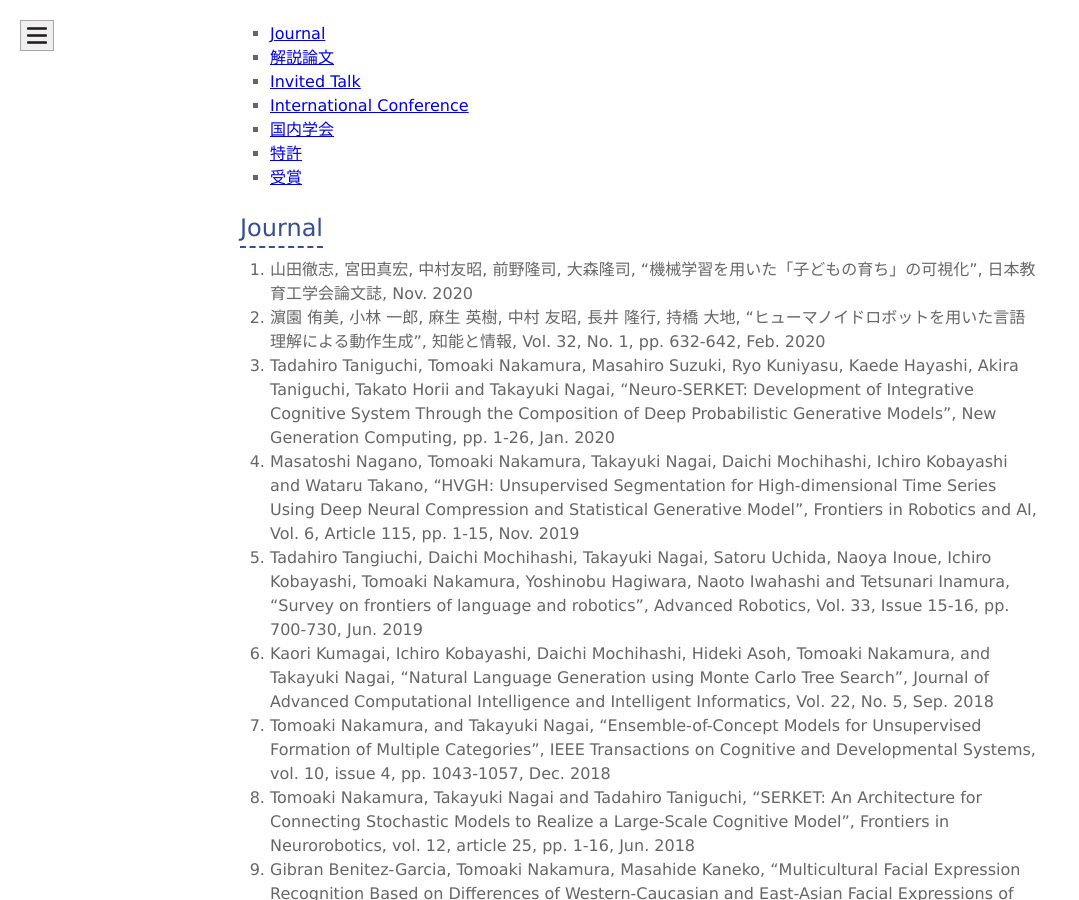
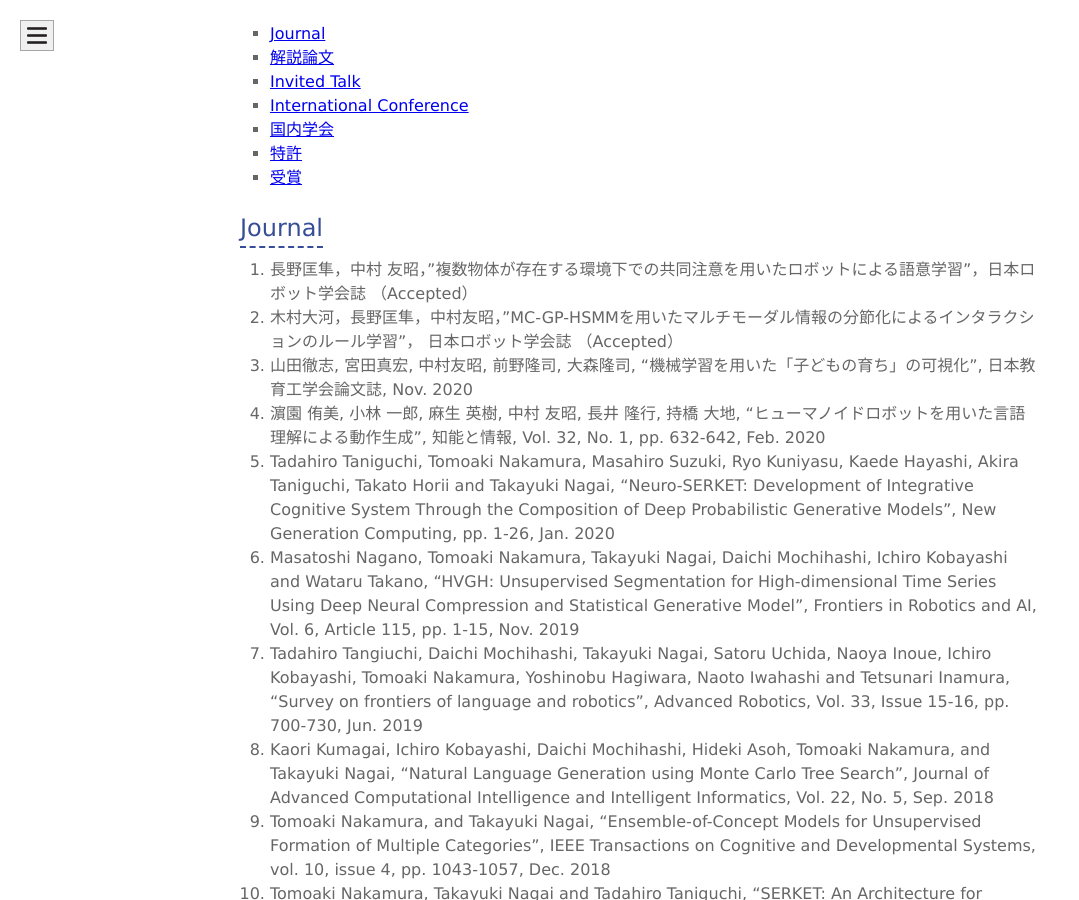
Before and after one commit to naka-lab/naka-lab.github.io, a Jekyll site: the page built from subpages/pub.md, in a window 1280 px wide and 900 px high, scrolled down 623 px. Shown: the whole window, without its empty margins (0-1079 px from the left). Built offline with Jekyll 4.4.1, drawn with Linux system fonts in a browser that asks for light colours.

Commit message:
Update pub.md

```diff
--- a/subpages/pub.md
+++ b/subpages/pub.md
@@ -15,6 +15,8 @@ layout: default
 
 
 ## Journal
+1. 長野匡隼，中村 友昭，"複数物体が存在する環境下での共同注意を用いたロボットによる語意学習"，日本ロボット学会誌 （Accepted）
+1. 木村大河，長野匡隼，中村友昭，"MC-GP-HSMMを用いたマルチモーダル情報の分節化によるインタラクションのルール学習"， 日本ロボット学会誌 （Accepted）
 1. 山田徹志, 宮田真宏, 中村友昭, 前野隆司, 大森隆司, "機械学習を用いた「子どもの育ち」の可視化", 日本教育工学会論文誌, Nov. 2020
 1. 濵園 侑美, 小林 一郎, 麻生 英樹, 中村 友昭, 長井 隆行, 持橋 大地, "ヒューマノイドロボットを用いた言語理解による動作生成", 知能と情報, Vol. 32, No. 1, pp. 632-642, Feb. 2020
 1. Tadahiro Taniguchi, Tomoaki Nakamura, Masahiro Suzuki, Ryo Kuniyasu, Kaede Hayashi, Akira Taniguchi, Takato Horii and Takayuki Nagai, "Neuro-SERKET: Development of Integrative Cognitive System Through the Composition of Deep Probabilistic Generative Models", New Generation Computing, pp. 1-26, Jan. 2020
```
